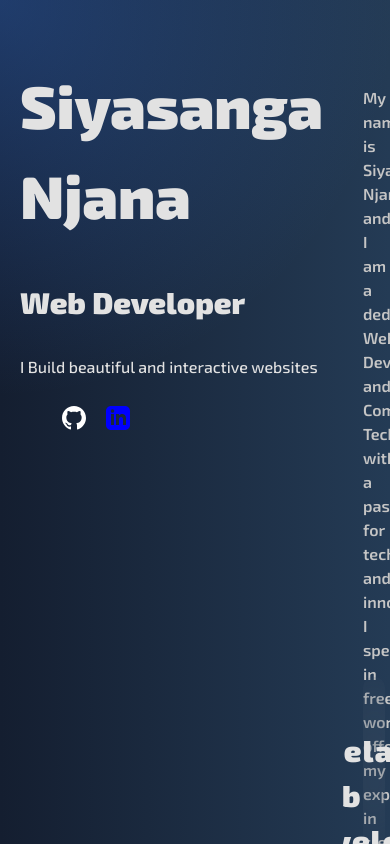
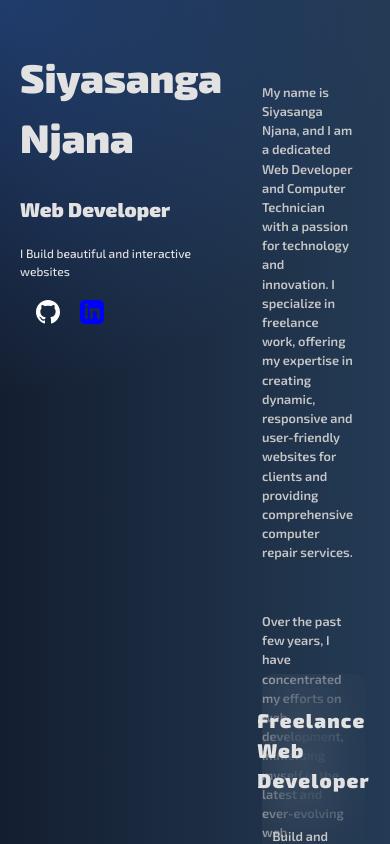
Before and after one commit to SiaLater69/personal_site, a React (Vite) app: page / in a window 390 px wide. Built offline with nearby package versions, Linux system fonts and the light colour scheme.

Commit message:
mobile tests

```diff
--- a/src/App.css
+++ b/src/App.css
@@ -55,3 +55,19 @@ overflow: 'hidden'
   margin-right: 50%;
   gap: 20px;
 }
+
+@media screen and (max-width: 600px) {
+  .container h1{
+    font-size: 40px;
+  }
+  .container h3{
+    font-size: 20px;
+  }
+  .container h5{
+    font-size: 12px;
+  }
+  .container p{
+    font-size: 0.8em;
+  }
+
+}
--- /dev/null
+++ b/src/components/container.css
@@ -0,0 +1,14 @@
+@media (min-width: 768px) {
+    div {
+      flex-direction: row !important;
+      justify-content: center !important;
+      align-items: center !important;
+      gap: 0 !important;
+    }
+    div > div:last-child {
+      max-height: 100% !important;
+      margin-top: 50px;
+      padding: 0 !important;
+      overflow-y: scroll !important;
+    }
+  }
--- a/src/components/container.jsx
+++ b/src/components/container.jsx
@@ -1,4 +1,4 @@
-import React from 'react';
+import  './container.css'
 
 const SplitContainer = ({ leftContent, rightContent }) => {
   return (
--- a/src/pages/experience.css
+++ b/src/pages/experience.css
@@ -98,3 +98,17 @@ button {
     flex-wrap: wrap;
     padding: 10px 20px;
    }
+
+   @media screen and (max-width: 600px) {
+    .card {
+      padding: 10px 5px;
+    }
+    .title {
+      font-size: 1.5em;
+    }
+    .task {
+      padding-left: 5%;
+      padding-right: 5%;
+    }
+
+   }
```
